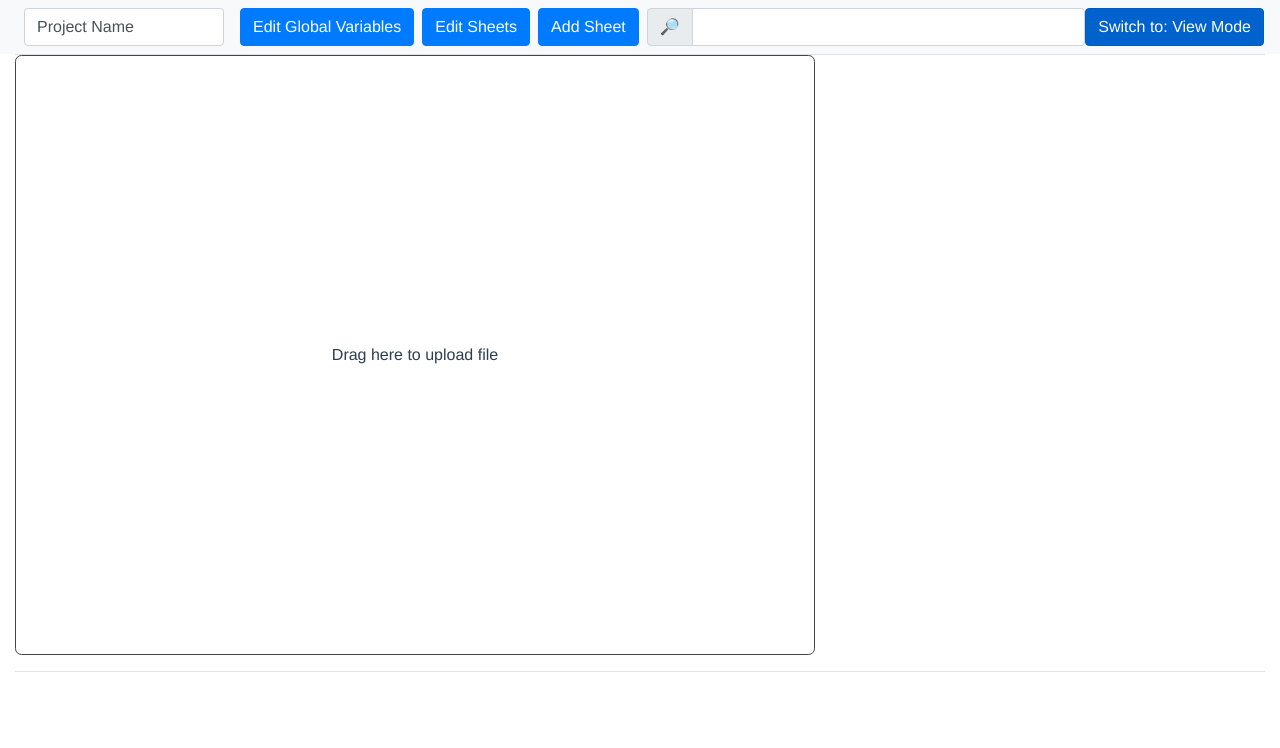
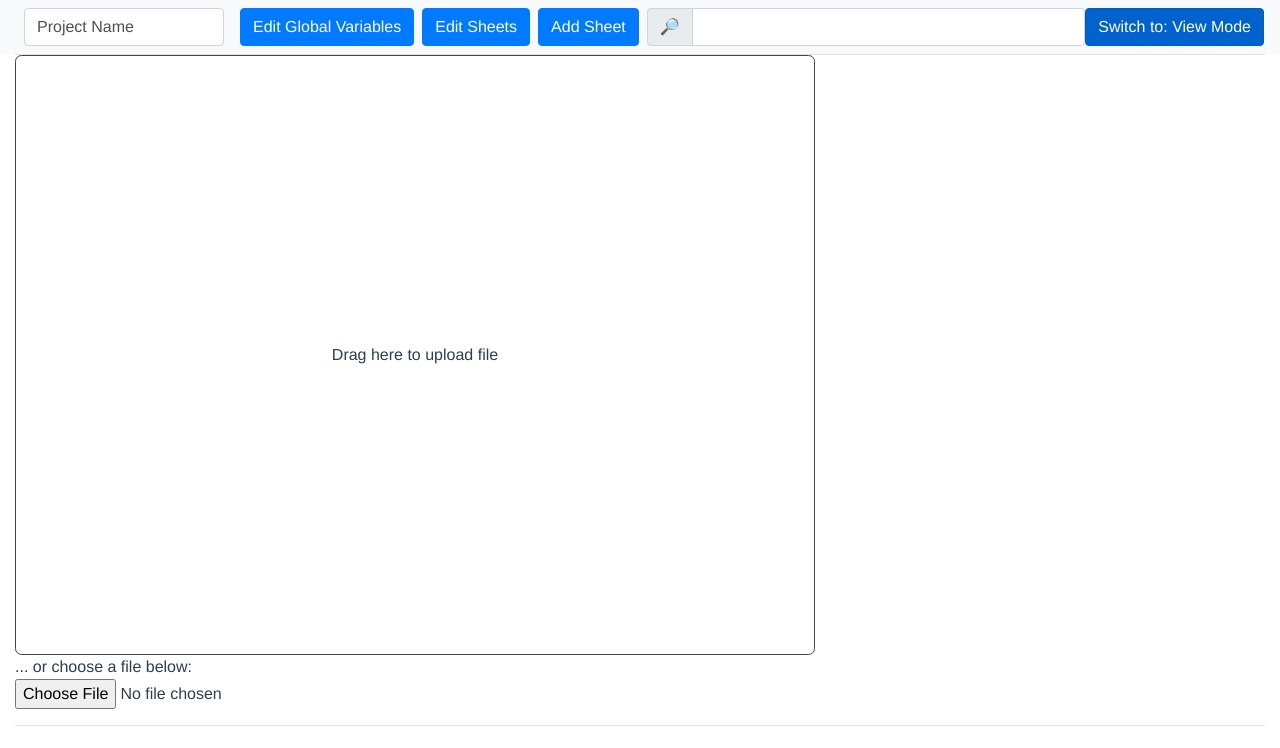
Before and after one commit to cheerfulstoic/json-db, a Vue app: page / in a window 1280 px wide. Shown: the top 748 px of the page. Built offline with nearby package versions, Linux system fonts and the light colour scheme; what @ckeditor/ckeditor5-vue would draw is missing.

Commit message:
Add support for file chooser button (not just drag-and-drop)

```diff
--- a/src/App.vue
+++ b/src/App.vue
@@ -91,6 +91,12 @@
       >
         Drag here to upload file
       </div>
+
+      ... or choose a file below:
+
+      <form action="/action_page.php">
+        <input type="file" name="filename" v-on:change="upload" ref="file_chooser">
+      </form>
 
       <hr />
 
@@ -198,10 +204,17 @@ export default defineComponent({
     upload(event: any) {
       this.upload_highlighted = false
 
-      if (event.dataTransfer.files.length > 1) {
-        alert('You cannot upload more than one file')
+      let file;
+      if (event.dataTransfer) {
+        // Drag-and-drop case
+        if (event.dataTransfer.files.length > 1) {
+          alert('You cannot upload more than one file')
+        }
+        file = event.dataTransfer.files[0]
+      } else {
+        // File chooser case
+        file = this.$refs.file_chooser.files[0];
       }
-      let file = event.dataTransfer.files[0]
 
       var reader = new FileReader()
       reader.onload = (e: any) => {
```
